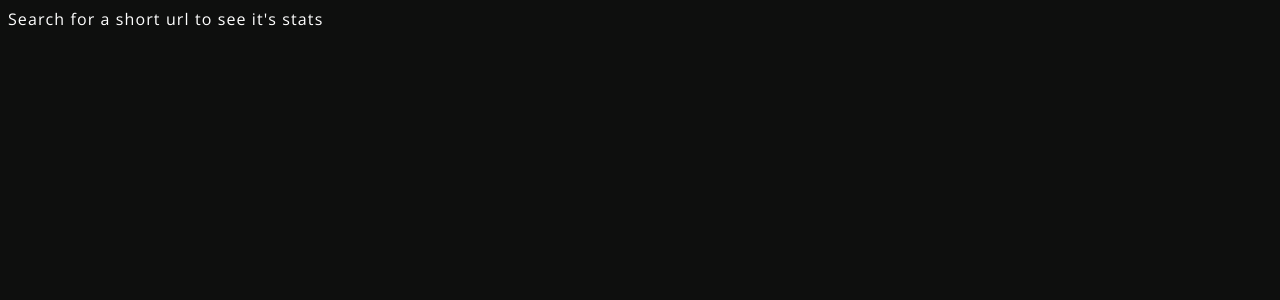
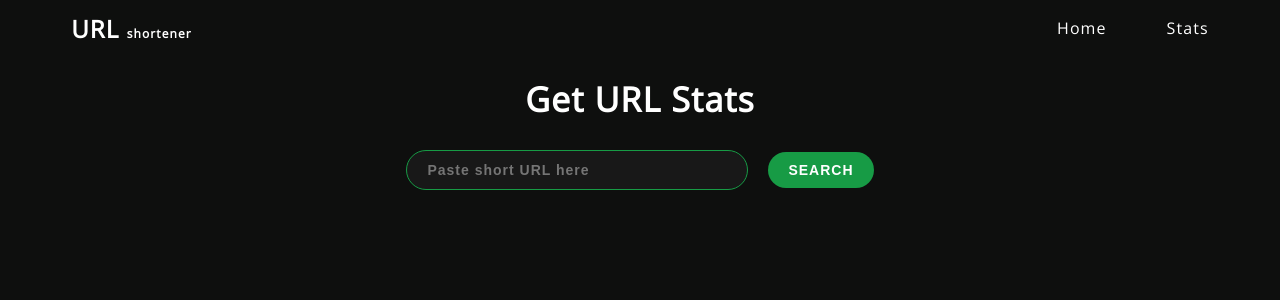
Before and after one commit to fedevcoding/Url-shortener, a React (Vite) app in the folder client/: page /stats in a window 1280 px wide. Shown: the top 300 px of the page. Built offline with nearby package versions, Linux system fonts and the light colour scheme.

Commit message:
continue stats UI

```diff
--- /dev/null
+++ b/client/src/pages/Stats/Stats.scss
@@ -0,0 +1,18 @@
+#stats {
+  form {
+    margin-bottom: 60px;
+    justify-content: center;
+    align-items: center;
+    gap: 20px;
+
+    input {
+      width: 300px;
+      height: 18px;
+    }
+  }
+
+  .title {
+    text-align: center;
+    font-size: 34px;
+  }
+}
--- a/client/src/pages/Stats/Stats.tsx
+++ b/client/src/pages/Stats/Stats.tsx
@@ -1,27 +1,57 @@
 import { Header } from "@components";
 import { queryServer } from "@main";
 import { useQuery } from "@tanstack/react-query";
-import { useSearchParams } from "react-router-dom";
+import { useRef } from "react";
+import { useNavigate, useSearchParams } from "react-router-dom";
+import "./Stats.scss";
 
 const Stats = () => {
+  const navigate = useNavigate();
+  const inputRef = useRef<HTMLInputElement>(null);
   const [searchParams] = useSearchParams();
   const statsId = searchParams.get("id");
 
-  const { data, isError } = useQuery({
-    queryKey: ["stats"],
+  const { data, isError, isLoading } = useQuery({
+    queryKey: [`stats-${statsId}`],
     queryFn: () => (statsId ? queryServer.getStats(statsId) : Promise.reject()),
     retry: false,
     refetchOnWindowFocus: false,
   });
 
-  if (!statsId) return "Search for a short url to see it's stats";
+  const handleClick = () => {
+    const url = inputRef.current?.value;
+    if (!url) return;
+
+    navigate(`?id=${url}`);
+  };
 
   return (
-    <section>
+    <section id="stats">
       <Header />
-      <h1>
-        Views: {!isError && data && !(data instanceof Error) && data.views}
-      </h1>
+
+      <h1 className="title">Get URL Stats</h1>
+
+      <form className="row" onSubmit={(e) => e.preventDefault()}>
+        <input
+          ref={inputRef}
+          type="text"
+          placeholder="Paste short URL here"
+          className="input"
+        />
+        <button className="button" onClick={handleClick}>
+          Search
+        </button>
+      </form>
+
+      {statsId && isError ? (
+        "Url not found"
+      ) : statsId && data && !(data instanceof Error) ? (
+        <div>
+          <p>Total Views: {data.views}</p>
+        </div>
+      ) : (
+        isLoading && <>Loading</>
+      )}
     </section>
   );
 };
```
Also changed, not shown: 1 other file (tests, documents, lock files or other folders).
